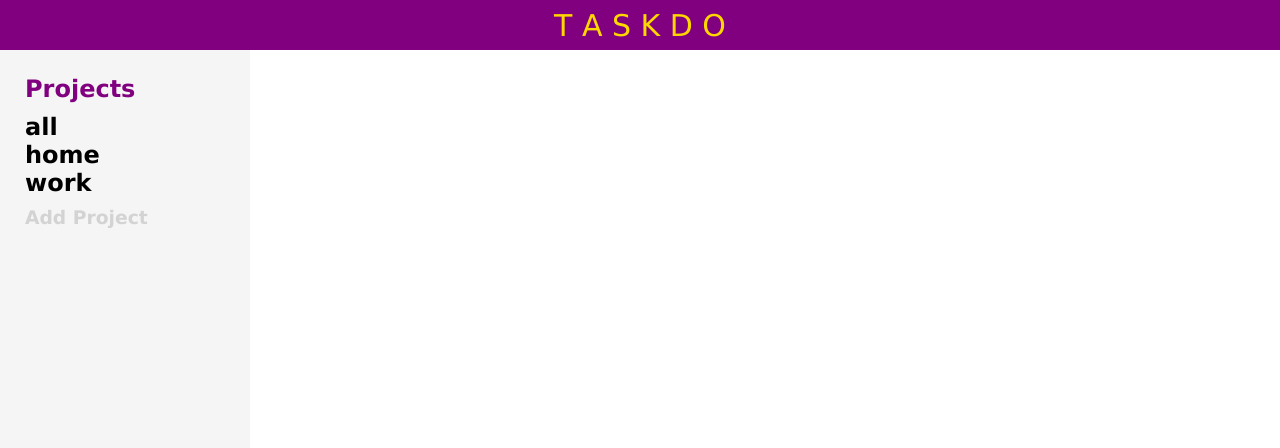
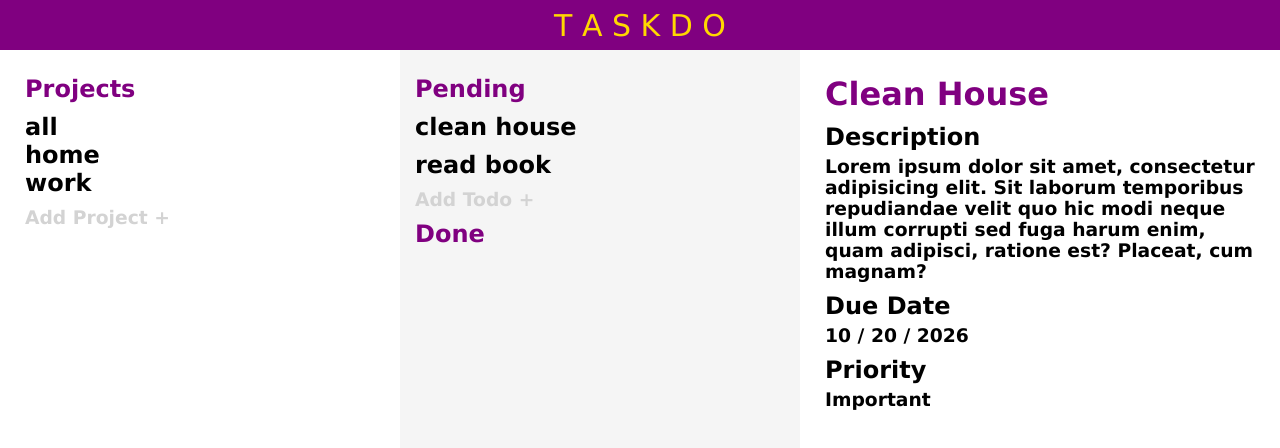
Before and after one commit to fnafelipe/odin-todolist, a website built with webpack: page src/template.html in a window 1280 px wide. Built offline with nearby package versions, Linux system fonts and the light colour scheme.

Commit message:
feat: add full insterface preview

```diff
--- a/src/styles.css
+++ b/src/styles.css
@@ -14,8 +14,8 @@ body {
 .container {
   display: grid;
   grid-template-rows: 50px 1fr;
-  grid-template-columns: 250px 1fr;
-  grid-template-areas: "title title" "projects todos";
+  grid-template-columns: 400px 400px 1fr;
+  grid-template-areas: "title title title" "projects todos input";
   width: 100%;
   height: 100%;
 }
@@ -34,11 +34,12 @@ body {
   display: flex;
   padding: 25px;
   flex-direction: column;
-  background-color: whitesmoke;
+  background-color: white;
 }
 
 .projects-section h1 {
   color: purple;
+  font-weight: bold;
   margin-bottom: 10px;
 }
 
@@ -48,5 +49,39 @@ body {
 }
 
 .todos-section {
-  display: grid;
+  grid-area: todos;
+  background-color: whitesmoke;
+  padding: 15px;
 }
+
+.todos-section h1 {
+  color: purple;
+  margin: 10px auto;
+}
+
+.todos-section h2 {
+  margin-bottom: 10px;
+}
+
+.todos-section h3 {
+  color: lightgray;
+  margin-top: autopx;
+}
+
+.input {
+  padding: 25px;
+}
+
+.input h1 {
+  color: purple;
+  margin-bottom: 10px;
+}
+
+.input h2 {
+  margin-bottom: 5px;
+}
+
+.input h3 {
+  margin-bottom: 10px;
+  max-width: 500px;
+}
--- a/src/template.html
+++ b/src/template.html
@@ -14,12 +14,27 @@
         <h2>all</h2>
         <h2>home</h2>
         <h2>work</h2>
-        <h3>Add Project</h3>
+        <h3>Add Project +</h3>
       </nav>
-      <main class="todos-section">
-        <div class="todo">
-
-        </div>
+      <nav class="todos-section">
+        <h1>Pending</h1>
+        <h2>clean house</h2>
+        <h2>read book</h2>
+        <h3>Add Todo +</h3>
+        <h1>Done</h1>
+      </nav>
+      <main class="input">
+        <h1>Clean House</h1>
+        <h2>Description</h2>
+        <h3>
+          Lorem ipsum dolor sit amet, consectetur adipisicing elit. Sit laborum
+          temporibus repudiandae velit quo hic modi neque illum corrupti sed
+          fuga harum enim, quam adipisci, ratione est? Placeat, cum magnam?
+        </h3>
+        <h2>Due Date</h2>
+        <h3>10 / 20 / 2026</h3>
+        <h2>Priority</h2>
+        <h3>Important</h3>
       </main>
     </div>
   </body>
```
